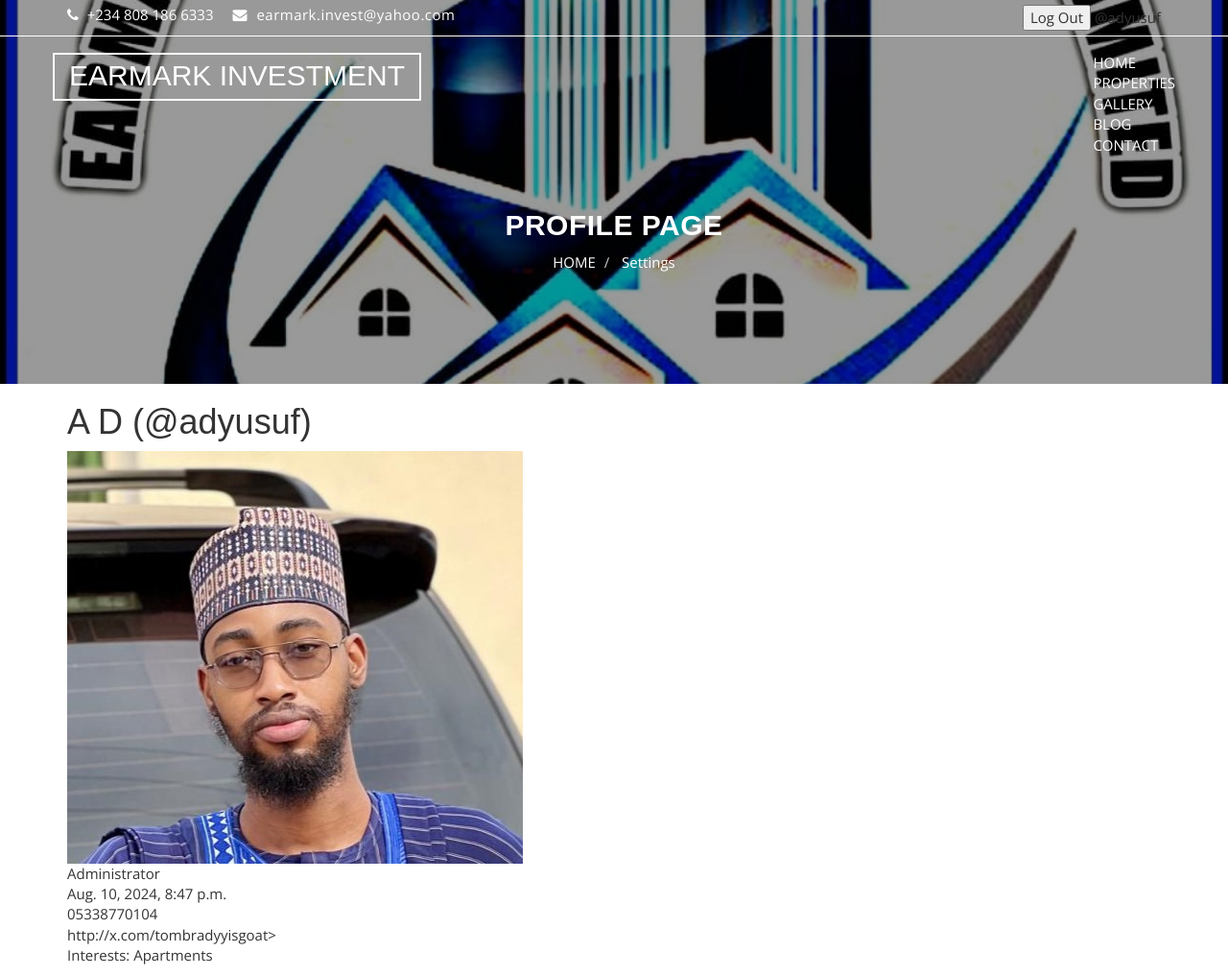
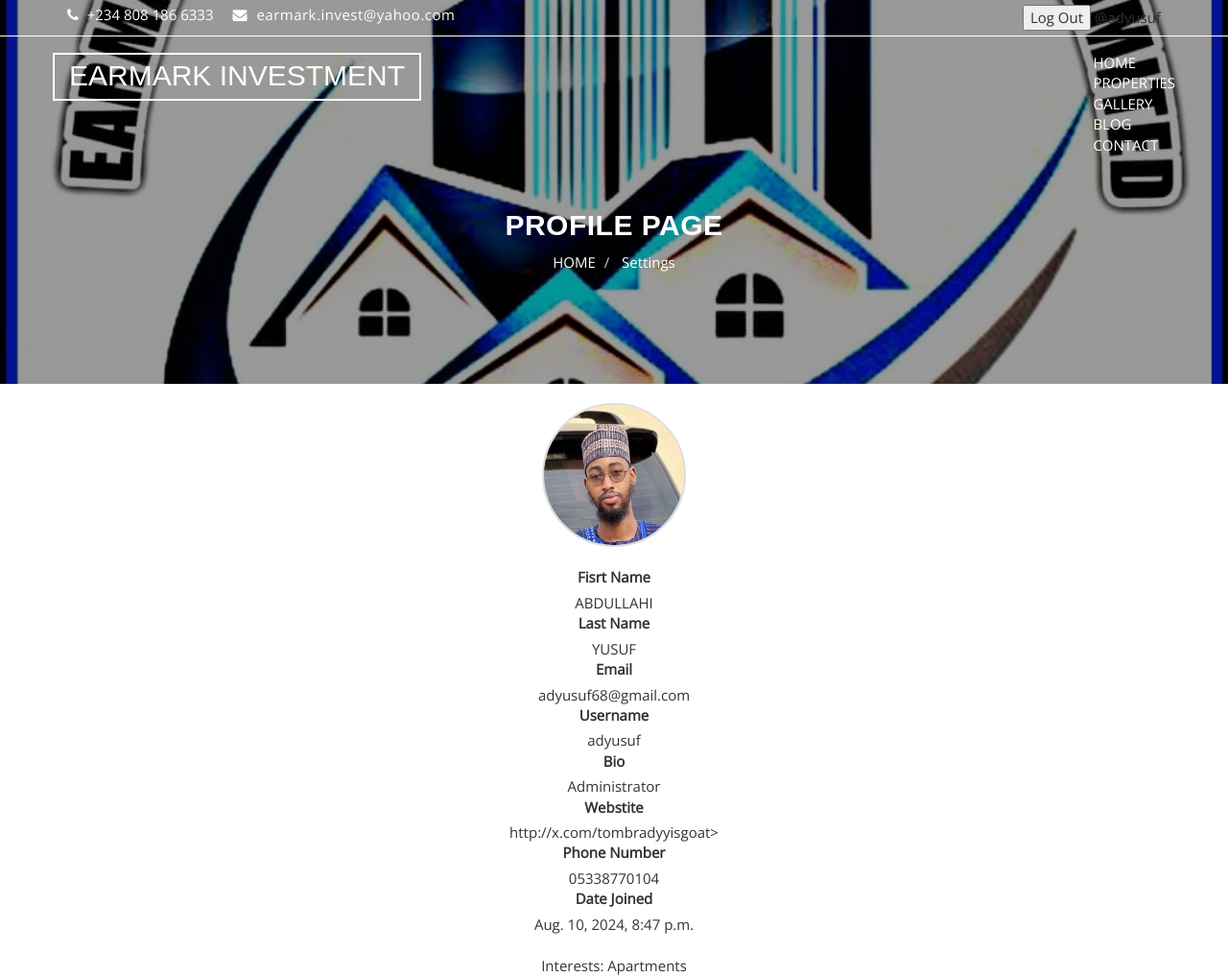
Before and after one commit to ADyusuf12/Earmark-Website, a Django app: page /accounts/profile in a window 1280 px wide. Shown: the whole page at 96% size. Run offline with Django 5.2, Linux system fonts and the light colour scheme; a user stored in the database is signed in; data comes from the database, SQL or seed files in the repository; both versions use the stored data as it was after the commit; some libraries are stand-ins or nearby versions.

Commit message:
Profile Settings 2nd commit

```diff
--- a/DjangoWeb/e_web/apps/accounts/__init__.py
+++ b/DjangoWeb/e_web/apps/accounts/__init__.py
@@ -0,0 +1 @@
+default_app_config = 'e_web.apps.accounts.apps.AccountsConfig'
--- a/DjangoWeb/e_web/apps/accounts/apps.py
+++ b/DjangoWeb/e_web/apps/accounts/apps.py
@@ -4,3 +4,6 @@ from django.apps import AppConfig
 class AccountsConfig(AppConfig):
     default_auto_field = 'django.db.models.BigAutoField'
     name = 'e_web.apps.accounts'
+
+    def ready(self):
+        import e_web.apps.accounts.signals
--- a/DjangoWeb/e_web/apps/accounts/models.py
+++ b/DjangoWeb/e_web/apps/accounts/models.py
@@ -21,10 +21,20 @@ class UserProfile(models.Model):
 
     # details
 
-    profile_pic = models.ImageField(null=True, blank=True)
+    first_name = models.CharField(max_length=64, blank=True)
+    last_name = models.CharField(max_length=64, blank=True)
+    email = models.EmailField()
+    username = models.CharField(max_length=64, null=True, blank=True)
+
+    profile_pic = models.ImageField(default="default-pic.jpg", null=True, blank=True)
+
+
     bio = models.CharField(max_length=500, blank=True, null=True)
     phone = models.CharField(max_length=64, null=True)
     website = models.URLField(max_length=200, blank=True, null=True)
 
     interests = models.ManyToManyField(UserInterest, blank=True)
     date_created = models.DateTimeField(auto_now_add=True, null=True)
+
+    def __str__(self):
+        return self.user.username
--- a/DjangoWeb/e_web/apps/accounts/views.py
+++ b/DjangoWeb/e_web/apps/accounts/views.py
@@ -2,19 +2,28 @@ from django.views.generic.base import TemplateView
 from django.contrib.auth.mixins import LoginRequiredMixin
 from django.shortcuts import render, redirect
 from .forms import RegisterForm, ProfileForm
+from django.contrib.auth.decorators import login_required
+from .decorators import allowed_users
+from .models import UserProfile
 
 
 
 class ProfileView(LoginRequiredMixin, TemplateView):
     template_name = 'accounts/profile.html'
 
+
+@login_required
 def ProfileSettings(request):
     user = request.user.profile
     form = ProfileForm(instance=user)
 
+    if request.method == 'POST':
+        form = ProfileForm(request.POST, request.FILES, instance=user)
+        if form.is_valid():
+            form.save()
+
     context = {'form': form}
     return render(request, 'accounts/profile-settings.html', context)
-
 
 def register(request):
     form = RegisterForm()
--- a/DjangoWeb/e_web/templates/accounts/profile.html
+++ b/DjangoWeb/e_web/templates/accounts/profile.html
@@ -56,18 +56,43 @@
                                 <div class="aa-profile-bottom">
                                     <div class="aa-profile-bottom-right">
                                         <ul class="profile-info-list">
-                                            <h1>{{ user.get_full_name}} (@{{user.username}})</h1>
+                                            <h1></h1>
 
                                             {% with profile=user.profile %}
                                             {% if profile %}
-                                            <img class="profile-picture" src="{{ profile.profile_pic.url }}">
+                                            <div class="profile-container">
+                                                <div class="profile-pic" id="profile-pic">
+                                                    <img class="profile-picture" src="{{ profile.profile_pic.url }}"
+                                                        alt="Profile Picture" id="profile-pic-img">
+                                                </div>
+                                                <br />
 
+                                                <label>Fisrt Name</label>
+                                                <div>{{ profile.first_name|default:" "}}</div>
+
+                                                <label>Last Name</label>
+                                                <div>{{ profile.last_name|default:" "}}</div>
+
+                                                <label>Email</label>
+                                                <div>{{ profile.email|default:" "}}</div>
+
+                                                <label>Username</label>
+                                                <div>{{ profile.username|default:" "}}</div>
+
+                                                <label>Bio</label>
                                                 <div>{{ profile.bio|default:" "}}</div>
+
+                                                <label>Webstite</label>
                                                 <div>{% with website=profile.website|default:"" %}</div>
-                                            <div>{{profile.date_created}}</div>
-                                            <div>{{profile.phone}}</div>
                                                 <a href="{{website}}">{{ website }}></a>
                                                 {% endwith%}
+
+                                                <label>Phone Number</label>
+                                                <div>{{profile.phone}}</div>
+
+                                                <label>Date Joined</label>
+                                                <div>{{profile.date_created}}</div>
+
                                                 <br />
                                                 <div>
                                                     Interests:
@@ -80,6 +105,15 @@
                                                 </div>
                                                 {% endif %}
                                                 {% endwith %}
+                                            </div>
+
+
+
+
+
+
+
+
 
                                         </ul>
                                     </div>
```
Also changed, not shown: DjangoWeb/e_web/apps/accounts/decorators.py (+10 -0 lines), DjangoWeb/e_web/apps/accounts/signals.py (added, +14 -0 lines), DjangoWeb/e_web/templates/accounts/profile-settings.html (+10 -2 lines), DjangoWeb/e_web/templates/index.html (+6 -6 lines), DjangoWeb/db.sqlite3, DjangoWeb/e_web/apps/accounts/migrations/0004_userprofile_first_name_userprofile_last_name.py (added), DjangoWeb/e_web/apps/accounts/migrations/0005_remove_userprofile_first_name_and_more.py (added), DjangoWeb/e_web/apps/accounts/migrations/0006_userprofile_email_userprofile_first_name_and_more.py (added), DjangoWeb/e_web/apps/accounts/migrations/0007_userprofile_username.py (added), DjangoWeb/e_web/apps/accounts/migrations/0008_alter_userprofile_profile_pic.py (added), DjangoWeb/e_web/apps/accounts/migrations/0009_alter_userprofile_profile_pic.py (added), DjangoWeb/e_web/apps/accounts/migrations/0010_alter_userprofile_profile_pic.py (added), DjangoWeb/media/default-pic.jpg (added). Lines whose indentation alone changed are shown as unchanged.
